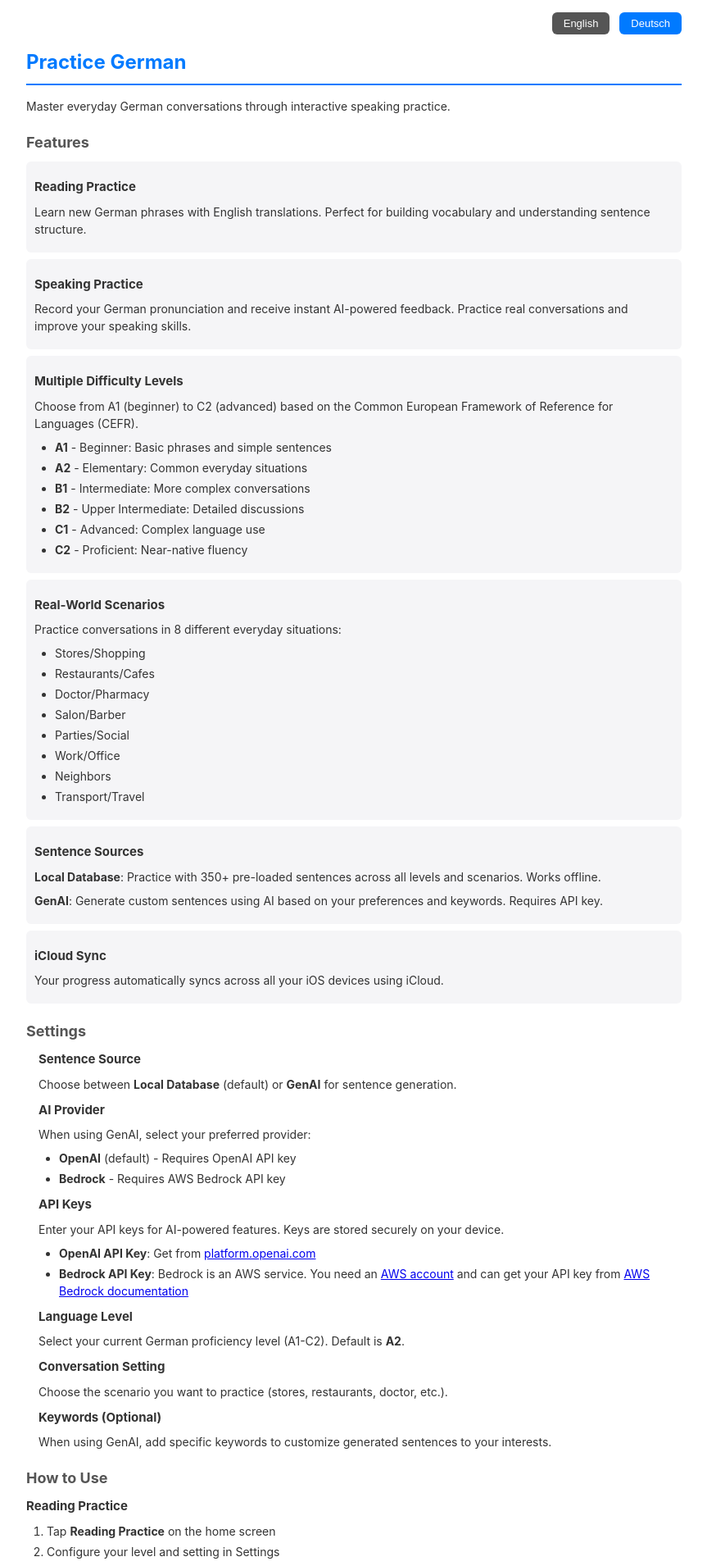
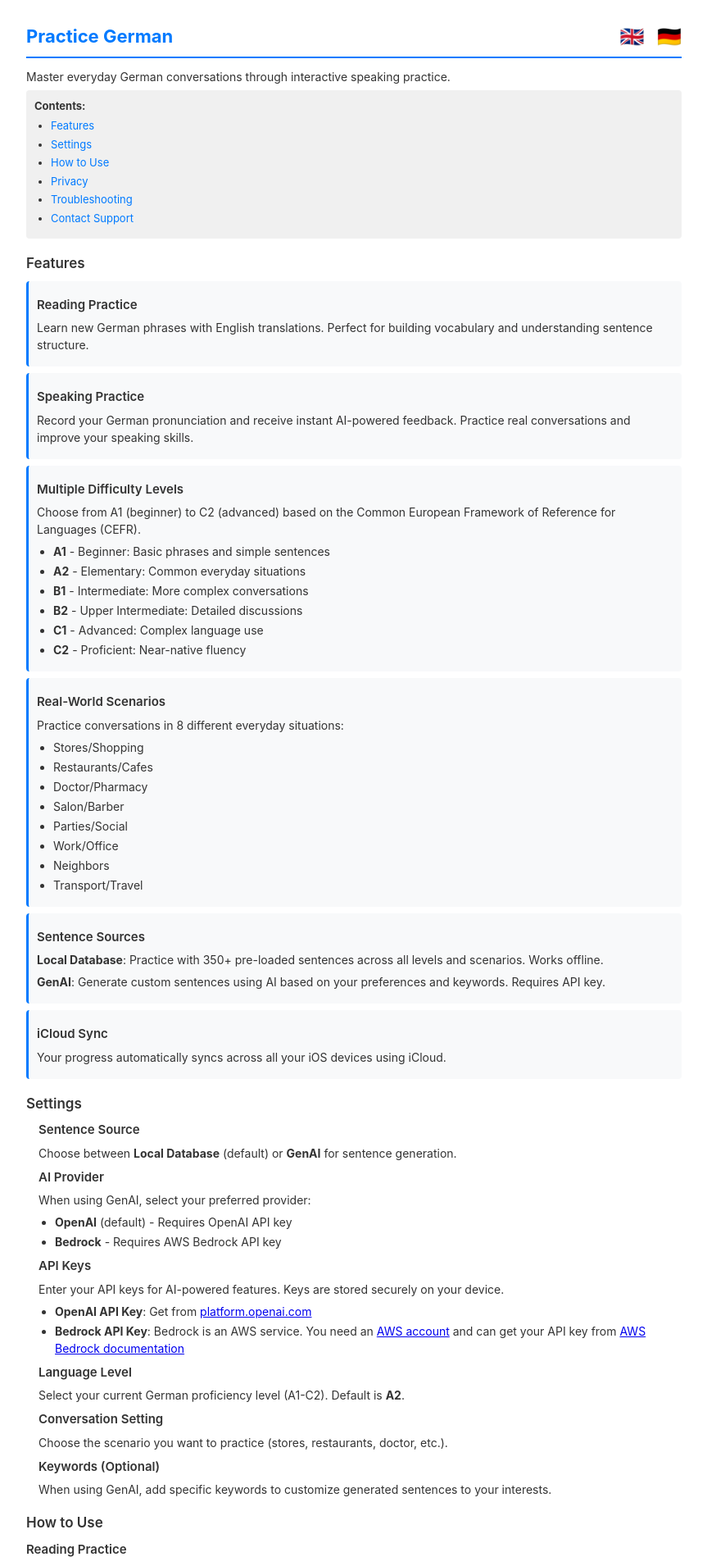
Before and after one commit to rr-on-gh/rr-on-gh.github.io, a Jekyll site: the page app.html, which Jekyll copies as it is, in a window 1280 px wide. Shown: the top 1910 px of the page at 82% size, without its empty margins (208-1071 px from the left). Built offline with Jekyll 4.4.1, drawn with Linux system fonts in a browser that asks for light colours.

Commit message:
addded app.html

```diff
--- a/app.html
+++ b/app.html
@@ -10,79 +10,83 @@
             line-height: 1.5;
             max-width: 800px;
             margin: 0 auto;
-            padding: 15px;
+            padding: 12px;
             color: #333;
             font-size: 14px;
         }
         h1 {
             color: #007AFF;
             border-bottom: 2px solid #007AFF;
-            padding-bottom: 8px;
-            margin-bottom: 15px;
-            font-size: 24px;
+            padding-bottom: 6px;
+            margin-bottom: 12px;
+            font-size: 22px;
         }
         h2 {
-            color: #555;
-            margin-top: 20px;
-            margin-bottom: 10px;
-            font-size: 18px;
+            color: #333;
+            margin-top: 18px;
+            margin-bottom: 8px;
+            font-size: 17px;
+            font-weight: 600;
         }
         h3 {
-            margin-top: 10px;
-            margin-bottom: 5px;
+            margin-top: 8px;
+            margin-bottom: 4px;
             font-size: 15px;
+            font-weight: 600;
         }
         p {
-            margin: 8px 0;
+            margin: 6px 0;
         }
         ul, ol {
-            margin: 8px 0;
-            padding-left: 25px;
+            margin: 6px 0;
+            padding-left: 20px;
         }
         li {
-            margin: 4px 0;
+            margin: 3px 0;
         }
         .feature {
-            background: #f5f5f7;
+            background: #f8f9fa;
             padding: 10px;
             margin: 8px 0;
-            border-radius: 6px;
+            border-radius: 4px;
+            border-left: 3px solid #007AFF;
         }
         .setting-item {
-            margin: 8px 0;
+            margin: 6px 0;
             padding-left: 15px;
         }
         code {
-            background: #e8e8e8;
-            padding: 2px 5px;
+            background: #e9ecef;
+            padding: 1px 4px;
             border-radius: 3px;
-            font-size: 0.9em;
+            font-size: 0.85em;
         }
         .contact {
-            background: #fff3cd;
-            padding: 12px;
-            border-radius: 6px;
-            margin-top: 20px;
+            background: #fff8e1;
+            padding: 10px;
+            border-radius: 4px;
+            margin-top: 15px;
+            border: 1px solid #ffd54f;
         }
         .lang-switch {
             text-align: right;
-            margin-bottom: 15px;
+            margin-bottom: 12px;
         }
         .lang-switch button {
             background: #007AFF;
             color: white;
             border: none;
-            padding: 6px 14px;
-            border-radius: 6px;
+            padding: 5px 12px;
+            border-radius: 4px;
             cursor: pointer;
             font-size: 13px;
             margin-left: 8px;
         }
         .lang-switch button:hover {
-            background: #0051D5;
+            background: #0056b3;
         }
         .lang-switch button.active {
-            background: #555;
+            background: #343a40;
         }
         .lang-content {
             display: none;
@@ -91,26 +95,39 @@
             display: block;
         }
         footer {
-            margin-top: 30px;
-            padding-top: 15px;
-            border-top: 1px solid #ddd;
+            margin-top: 25px;
+            padding-top: 12px;
+            border-top: 1px solid #e9ecef;
             text-align: center;
-            color: #888;
-            font-size: 13px;
+            color: #6c757d;
+            font-size: 12px;
         }
     </style>
 </head>
 <body>
-    <div class="lang-switch">
-        <button onclick="switchLang('en')" id="btn-en" class="active">English</button>
-        <button onclick="switchLang('de')" id="btn-de">Deutsch</button>
+    <div id="content-en" class="lang-content active">
+    <h1 style="display: flex; justify-content: space-between; align-items: center;">
+        <span>Practice German</span>
+        <span style="font-size: 24px;">
+            <span role="img" aria-label="UK Flag" onclick="switchLang('en')" style="cursor: pointer;">🇬🇧</span>
+            <span role="img" aria-label="Germany Flag" onclick="switchLang('de')" style="cursor: pointer; margin-left: 10px;">🇩🇪</span>
+        </span>
+    </h1>
+    <p>Master everyday German conversations through interactive speaking practice.</p>
+
+    <div style="background: #f0f0f0; padding: 10px; border-radius: 4px; margin-bottom: 15px; font-size: 13px;">
+        <strong>Contents:</strong>
+        <ul style="margin: 5px 0; padding-left: 20px;">
+            <li><a href="#features" style="color: #007AFF; text-decoration: none;">Features</a></li>
+            <li><a href="#settings" style="color: #007AFF; text-decoration: none;">Settings</a></li>
+            <li><a href="#usage" style="color: #007AFF; text-decoration: none;">How to Use</a></li>
+            <li><a href="#privacy" style="color: #007AFF; text-decoration: none;">Privacy</a></li>
+            <li><a href="#troubleshooting" style="color: #007AFF; text-decoration: none;">Troubleshooting</a></li>
+            <li><a href="#contact" style="color: #007AFF; text-decoration: none;">Contact Support</a></li>
+        </ul>
     </div>
 
-    <div id="content-en" class="lang-content active">
-    <h1>Practice German</h1>
-    <p>Master everyday German conversations through interactive speaking practice.</p>
-
-    <h2>Features</h2>
+    <h2 id="features">Features</h2>
 
     <div class="feature">
         <h3>Reading Practice</h3>
@@ -161,7 +178,7 @@
         <p>Your progress automatically syncs across all your iOS devices using iCloud.</p>
     </div>
 
-    <h2>Settings</h2>
+    <h2 id="settings">Settings</h2>
 
     <div class="setting-item">
         <h3>Sentence Source</h3>
@@ -201,7 +218,7 @@
         <p>When using GenAI, add specific keywords to customize generated sentences to your interests.</p>
     </div>
 
-    <h2>How to Use</h2>
+    <h2 id="usage">How to Use</h2>
 
     <h3>Reading Practice</h3>
     <ol>
@@ -224,7 +241,7 @@
         <li>Review your transcription and feedback</li>
     </ol>
 
-    <h2>Privacy</h2>
+    <h2 id="privacy">Privacy</h2>
     <p>Practice German respects your privacy:</p>
     <ul>
         <li>Microphone access is only used for speech recognition during practice</li>
@@ -234,7 +251,7 @@
         <li>iCloud sync is optional and controlled by your device settings</li>
     </ul>
 
-    <h2>Troubleshooting</h2>
+    <h2 id="troubleshooting">Troubleshooting</h2>
 
     <h3>Speech Recognition Not Working</h3>
     <ul>
@@ -260,11 +277,12 @@
         <li>Wait a few moments for sync to complete</li>
     </ul>
 
-    <div class="contact">
+    <div class="contact" id="contact">
         <h2>Contact Support</h2>
         <p>Need help? Have feedback or suggestions?</p>
         <p>Email: <a href="mailto:app@rao.sh">app@rao.sh</a></p>
         <p>We typically respond within 24-48 hours.</p>
+    </div>
     </div>
 
     <footer style="margin-top: 30px; padding-top: 15px; border-top: 1px solid #ddd; text-align: center; color: #888; font-size: 13px;">
@@ -273,8 +291,26 @@
     </div>
 
     <div id="content-de" class="lang-content">
-    <h1>Deutsch Üben</h1>
+    <h1 style="display: flex; justify-content: space-between; align-items: center;">
+        <span>Deutsch Üben</span>
+        <span style="font-size: 24px;">
+            <span role="img" aria-label="UK Flag" onclick="switchLang('en')" style="cursor: pointer;">🇬🇧</span>
+            <span role="img" aria-label="Germany Flag" onclick="switchLang('de')" style="cursor: pointer; margin-left: 10px;">🇩🇪</span>
+        </span>
+    </h1>
     <p>Meistern Sie alltägliche deutsche Konversationen durch interaktives Sprechtraining.</p>
+
+    <div style="background: #f0f0f0; padding: 10px; border-radius: 4px; margin-bottom: 15px; font-size: 13px;">
+        <strong>Inhaltsverzeichnis:</strong>
+        <ul style="margin: 5px 0; padding-left: 20px;">
+            <li><a href="#features-de" style="color: #007AFF; text-decoration: none;">Funktionen</a></li>
+            <li><a href="#settings-de" style="color: #007AFF; text-decoration: none;">Einstellungen</a></li>
+            <li><a href="#usage-de" style="color: #007AFF; text-decoration: none;">Verwendung</a></li>
+            <li><a href="#privacy-de" style="color: #007AFF; text-decoration: none;">Datenschutz</a></li>
+            <li><a href="#troubleshooting-de" style="color: #007AFF; text-decoration: none;">Fehlerbehebung</a></li>
+            <li><a href="#contact-de" style="color: #007AFF; text-decoration: none;">Support kontaktieren</a></li>
+        </ul>
+    </div>
 
     <h2>Funktionen</h2>
 
```
Also changed, not shown: other parts of app.html (+0 -4 lines).
